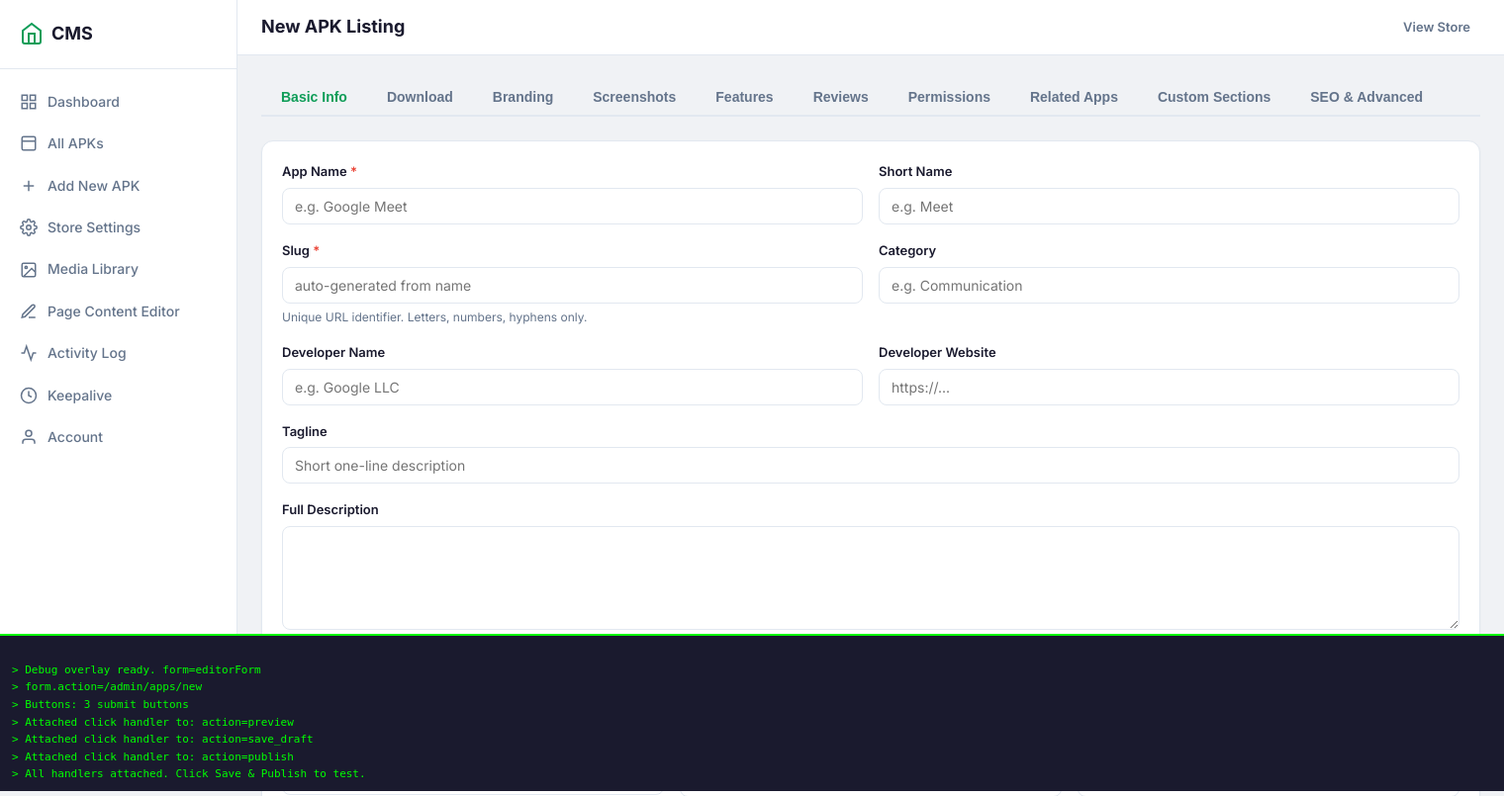
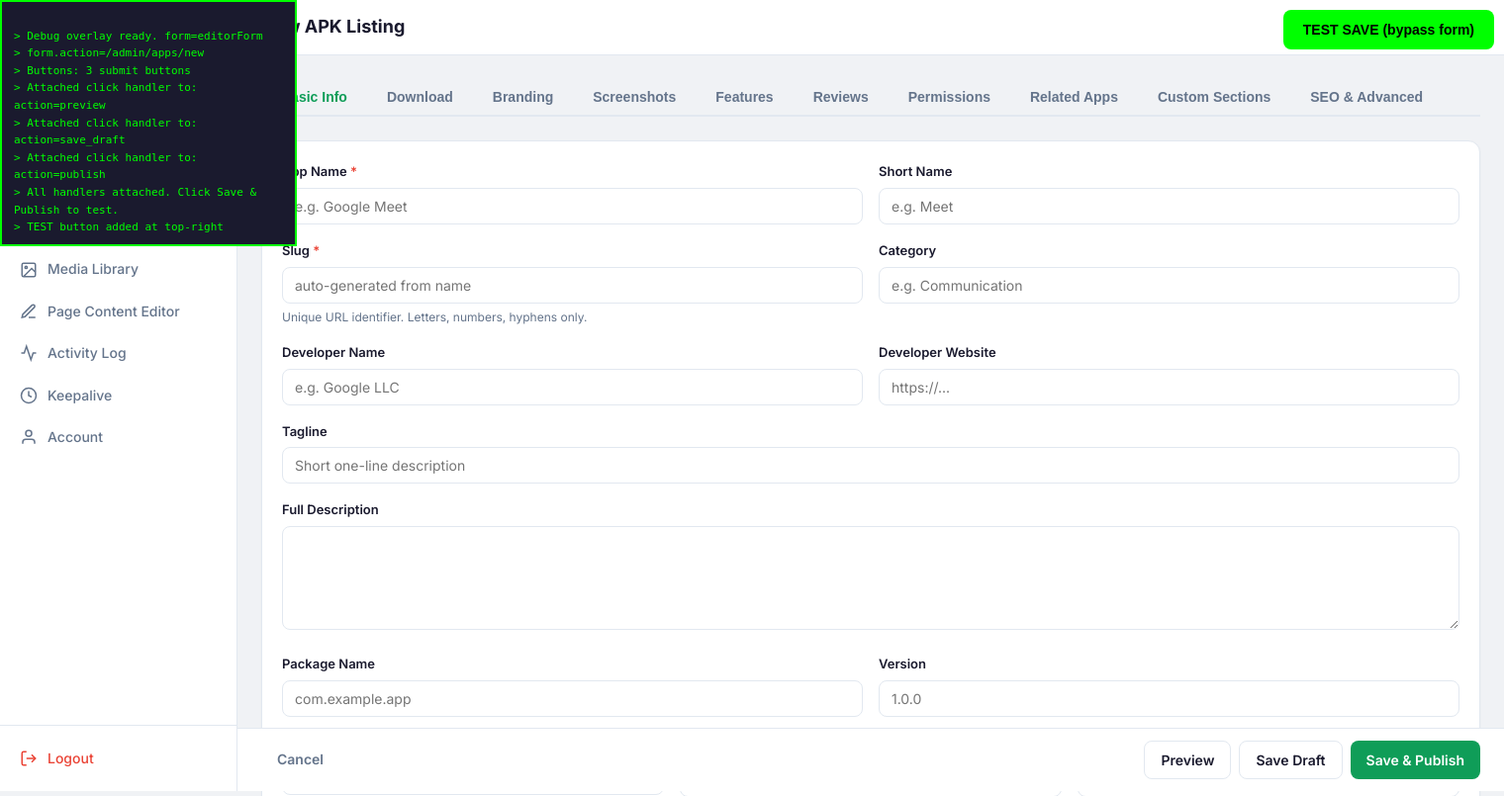
Before and after one commit to l9704734-cpu/btmob, a Flask app: template app/templates/admin/editor.html in a window 1520 px wide. Shown: the top 805 px of the page at 99% size. Run offline with Flask 3, Linux system fonts and the light colour scheme; the template is opened without the code that fills it: values that come from a table or form of the project are taken from there, others are empty; data comes from the database, SQL or seed files in the repository.

Commit message:
Add POINTERDOWN/MOUSEDOWN listeners + floating TEST button to diagnose why click handler isn't firing on Save & Publish

```diff
--- a/app/templates/admin/editor.html
+++ b/app/templates/admin/editor.html
@@ -580,7 +580,7 @@ let formChanged = false;
     // Create debug overlay
     const dbg = document.createElement('div');
     dbg.id = 'debug-overlay';
-    dbg.style.cssText = 'position:fixed;bottom:0;left:0;right:0;background:#1a1a2e;color:#0f0;font-family:monospace;font-size:11px;padding:8px 12px;z-index:99999;max-height:200px;overflow-y:auto;border-top:2px solid #0f0;white-space:pre-wrap;';
+    dbg.style.cssText = 'position:fixed;top:0;left:0;width:300px;max-height:50vh;background:#1a1a2e;color:#0f0;font-family:monospace;font-size:11px;padding:8px 12px;z-index:999998;overflow-y:auto;border:2px solid #0f0;white-space:pre-wrap;pointer-events:auto;';
     document.body.appendChild(dbg);
     function dlog(msg) {
         dbg.textContent += '\n> ' + msg;
@@ -593,6 +593,13 @@ let formChanged = false;
 
     // Attach click handlers to all submit buttons
     form.querySelectorAll('button[type=submit]').forEach(function(btn) {
+        // Also capture mousedown and pointerdown for debugging
+        btn.addEventListener('pointerdown', function(e) {
+            dlog('POINTERDOWN on ' + btn.name + '=' + btn.value);
+        }, true);
+        btn.addEventListener('mousedown', function(e) {
+            dlog('MOUSEDOWN on ' + btn.name + '=' + btn.value);
+        }, true);
         btn.addEventListener('click', function(e) {
             dlog('CLICKED: ' + btn.name + '=' + btn.value + ' | defaultPrevented=' + e.defaultPrevented);
 
@@ -652,6 +659,42 @@ let formChanged = false;
     });
 
     dlog('All handlers attached. Click Save & Publish to test.');
+
+    // Add a floating TEST button that bypasses the form entirely
+    var testBtn = document.createElement('button');
+    testBtn.textContent = 'TEST SAVE (bypass form)';
+    testBtn.style.cssText = 'position:fixed;top:10px;right:10px;z-index:999999;padding:12px 20px;background:#0f0;color:#000;font-weight:bold;font-size:14px;border:none;border-radius:8px;cursor:pointer;';
+    testBtn.addEventListener('click', function() {
+        dlog('TEST BUTTON CLICKED — bypassing form, sending fetch directly');
+        var formData = new FormData(form);
+        formData.append('action', 'publish');
+        formData.append('status', 'published');
+        testBtn.textContent = 'Saving...';
+        testBtn.disabled = true;
+        fetch(form.getAttribute('action'), {
+            method: 'POST',
+            body: formData,
+            credentials: 'same-origin'
+        }).then(function(r) {
+            dlog('TEST: Response status=' + r.status + ' redirected=' + r.redirected + ' url=' + r.url);
+            if (r.redirected || r.ok) {
+                dlog('TEST: SUCCESS — redirecting to ' + r.url);
+                window.location.href = r.url;
+            } else {
+                r.text().then(function(t) {
+                    dlog('TEST: Response length=' + t.length + ' | hasFlash=' + (t.indexOf('flash') >= 0));
+                });
+                testBtn.textContent = 'TEST SAVE (bypass form)';
+                testBtn.disabled = false;
+            }
+        }).catch(function(err) {
+            dlog('TEST: FETCH ERROR: ' + err.message);
+            testBtn.textContent = 'TEST SAVE (bypass form)';
+            testBtn.disabled = false;
+        });
+    });
+    document.body.appendChild(testBtn);
+    dlog('TEST button added at top-right');
 })();
 </script>
 {% endblock %}
```
